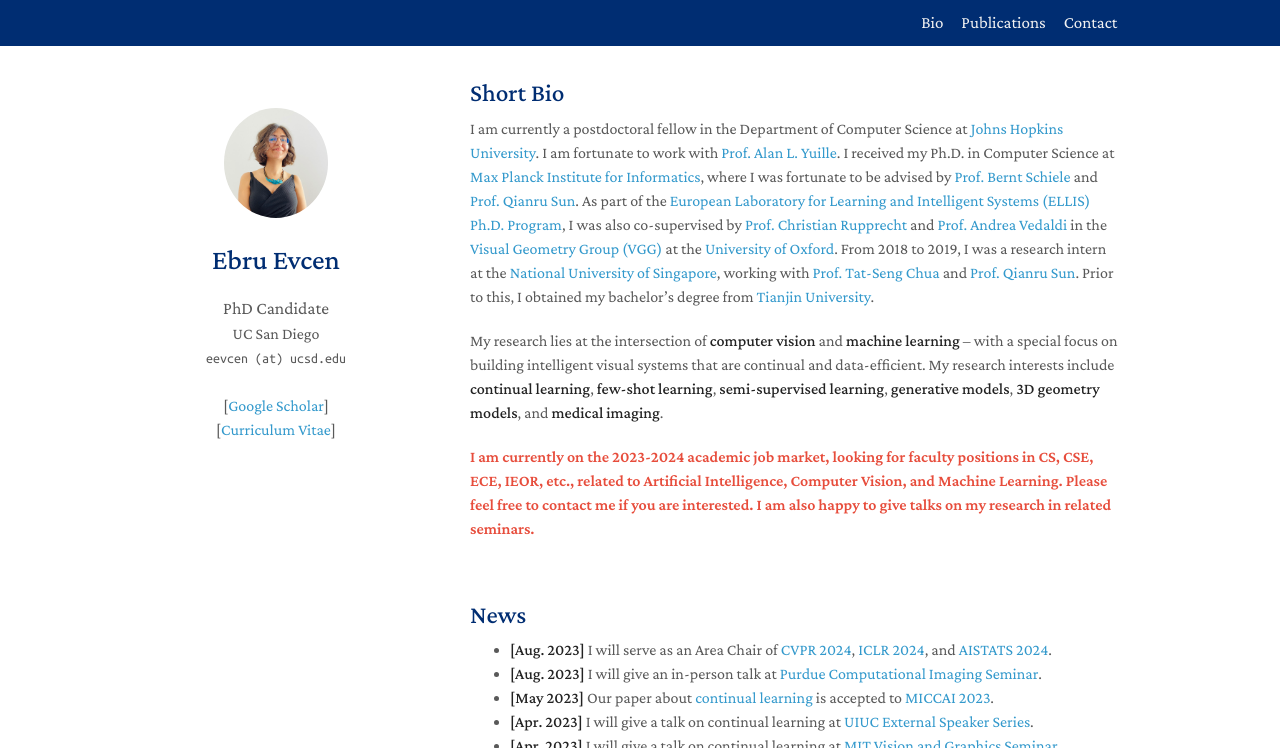
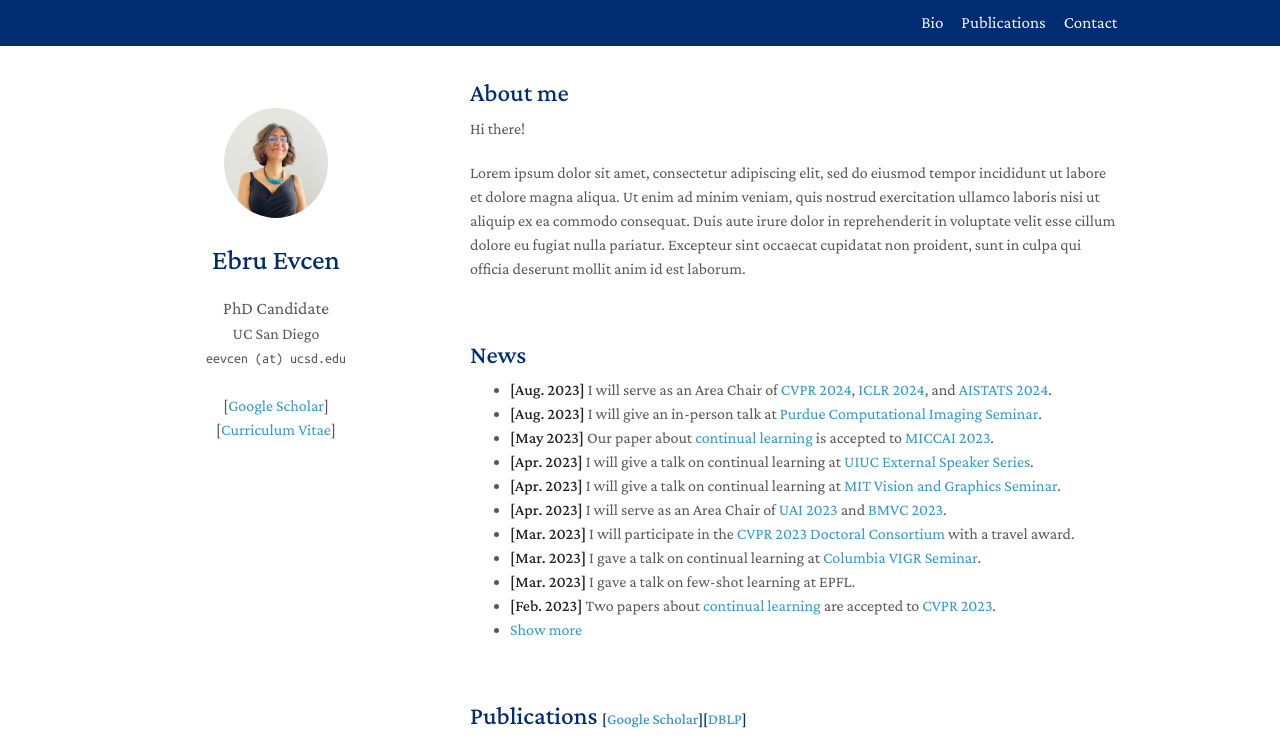
Before and after one commit to ebruevcen/ebruevcen.github.io, a Jekyll site: the page built from index.md, in a window 1280 px wide and 900 px high, cut to the strip 0-748 px from the top of the window. Built offline with Jekyll 4.4.1, drawn with Linux system fonts in a browser that asks for light colours; comment, search, counter and statistics services are not loaded; a style sheet for code colours, icons or effects is not loaded.

Commit message:
Update index.md

```diff
--- a/index.md
+++ b/index.md
@@ -4,13 +4,13 @@ layout: homepage
 
 <h1 id="about-me"></h1>
 
-<h2 style="margin: 60px 0px 10px;">Short Bio</h2>
+<h2 style="margin: 60px 0px 10px;">About me</h2>
 
-I am currently a postdoctoral fellow in the Department of Computer Science at [Johns Hopkins University](https://cs.jhu.edu). I am fortunate to work with [Prof. Alan L. Yuille](https://www.cs.jhu.edu/~ayuille/). I received my Ph.D. in Computer Science at [Max Planck Institute for Informatics](https://www.mpi-inf.mpg.de/), where I was fortunate to be advised by [Prof. Bernt Schiele](https://people.mpi-inf.mpg.de/~schiele/) and [Prof. Qianru Sun](https://qianrusun.com/). As part of the [European Laboratory for Learning and Intelligent Systems (ELLIS) Ph.D. Program](https://ellis.eu/phd-postdoc), I was also co-supervised by [Prof. Christian Rupprecht](https://www.cs.ox.ac.uk/people/christian.rupprecht/) and [Prof. Andrea Vedaldi](https://www.robots.ox.ac.uk/~vedaldi/) in the [Visual Geometry Group (VGG)](https://www.robots.ox.ac.uk/~vgg/) at the [University of Oxford](https://www.ox.ac.uk/). From 2018 to 2019, I was a research intern at the [National University of Singapore](https://www.comp.nus.edu.sg/), working with [Prof. Tat-Seng Chua](https://www.chuatatseng.com/) and [Prof. Qianru Sun](https://qianrusun.com/). Prior to this, I obtained my bachelor’s degree from [Tianjin University](http://www.tju.edu.cn/english/index.htm).
 
-My research lies at the intersection of **computer vision** and **machine learning** -- with a special focus on building intelligent visual systems that are continual and data-efficient. My research interests include **continual learning**, **few-shot learning**, **semi-supervised learning**, **generative models**, **3D geometry models**, and **medical imaging**.
+Hi there!
 
-<strong style="color:#e74d3c; font-weight:600"><strong style="color:#e74d3c; font-weight:600">I am currently on the 2023-2024 academic job market, looking for faculty positions in CS, CSE, ECE, IEOR, etc., related to Artificial Intelligence, Computer Vision, and Machine Learning. Please feel free to contact me if you are interested. I am also happy to give talks on my research in related seminars.</strong></strong>
+Lorem ipsum dolor sit amet, consectetur adipiscing elit, sed do eiusmod tempor incididunt ut labore et dolore magna aliqua. Ut enim ad minim veniam, quis nostrud exercitation ullamco laboris nisi ut aliquip ex ea commodo consequat. Duis aute irure dolor in reprehenderit in voluptate velit esse cillum dolore eu fugiat nulla pariatur. Excepteur sint occaecat cupidatat non proident, sunt in culpa qui officia deserunt mollit anim id est laborum.
+
 
 {% include_relative _includes/news.md %}
 
```
